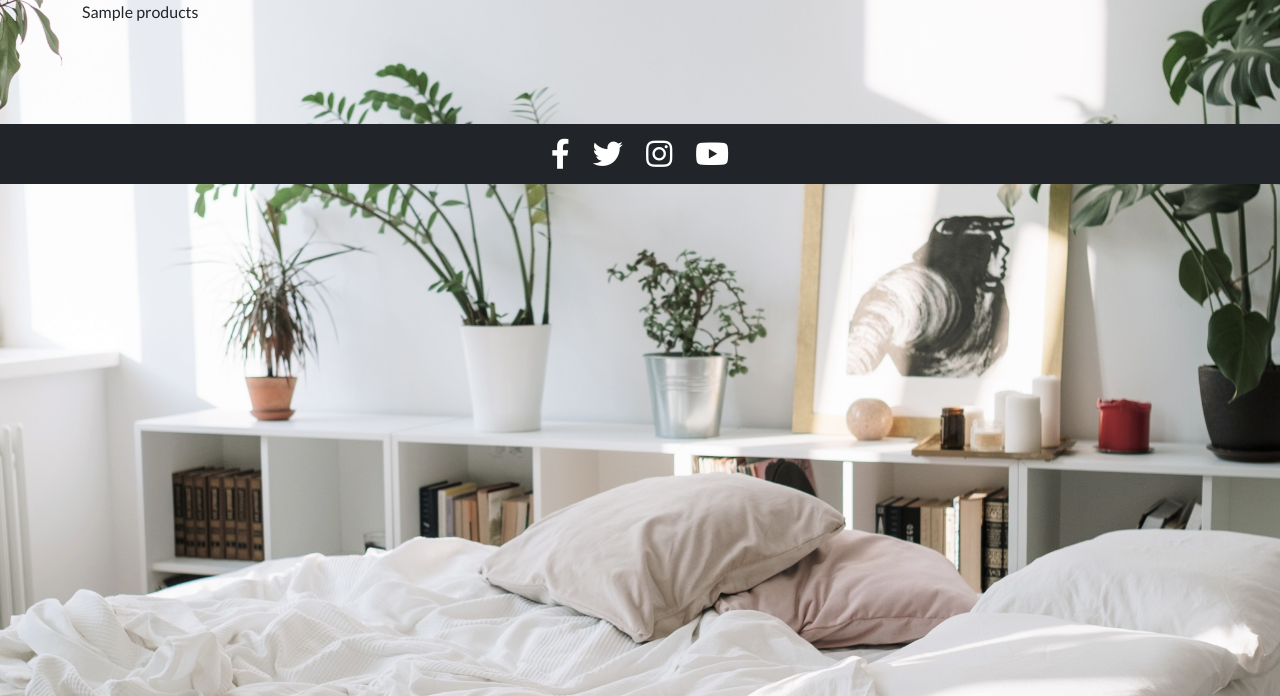
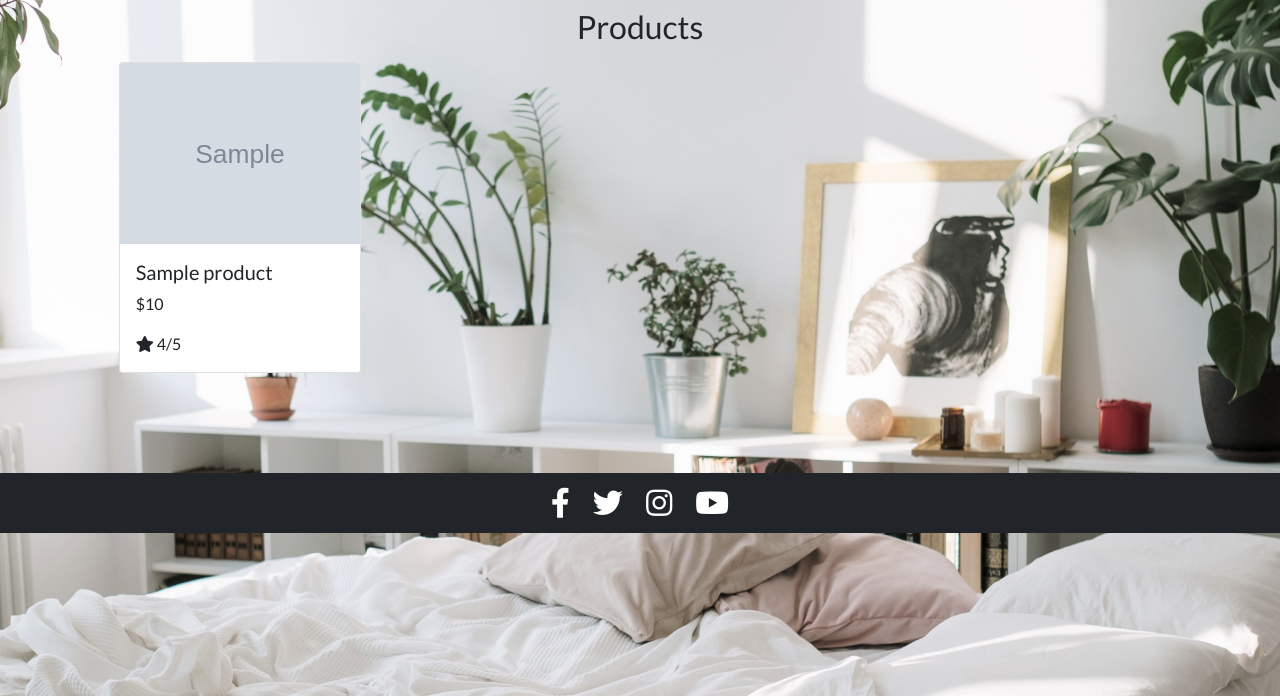
Before and after one commit to Chloe-O/Nandi-Store, a Django app: template products/templates/products/products.html in a window 1280 px wide. Shown: the part 104-800 px from the top of the page. Run offline with Django 3.2, Linux system fonts and the light colour scheme; the template is opened without the code that fills it: most values are stand-ins (such as "Sample title", 1, 10 or a date in 2020); grey boxes marked "Sample" are stand-in pictures; some libraries are stand-ins or nearby versions.

Commit message:
product template started

```diff
--- a/products/templates/products/products.html
+++ b/products/templates/products/products.html
@@ -12,10 +12,42 @@
 {% endblock %}
 
 {% block content %}
-<div class="container">
+<div class="container-fluid">
     <div class="row">
-        <div class="col">
-            {{ products }}
+        <div class="col text-center py-2">
+            <h2>Products</h2>
+        </div>
+    </div>
+    <div class="row">
+        <div class="col-10 product-container offset-1">
+            <div class="row"></div>
+            <div class="row">
+                {% for product in products %}
+                <div class="col-sm-60 col=-md-6 col-lg-4 col-xl-3">
+                    <div class="card h-100">
+                        {% if product.image %}
+                        <a href="">
+                            <img class="card-img-top img-fluid" src="{{ product.image.url }}" alt="{{ product.name }}">
+                        </a>
+                        {% else %}
+                        <a href="">
+                            <img class="card-img-top img-fluid" src="{{ MEDIA_URL }}noimage.png"
+                                alt="{{ product.name }}">
+                        </a>
+                        {% endif %}
+                        <div class="card-body">
+                            <h5 class="card-title">{{ product.name }}</h5>
+                            <p class="card-text">${{ product.price }}</p>
+                            {% if product.rating != 0 %}
+                            <p class="card-text"><i class="fas fa-star"></i> {{product.rating}}/5</p>
+                            {% else %}
+                            <p class="card-text">No ratings yet</p>
+                            {% endif %}
+                        </div>
+                    </div>
+                </div>
+                {% endfor %}
+            </div>
         </div>
     </div>
 </div>
--- a/static/css/base.css
+++ b/static/css/base.css
@@ -1,3 +1,22 @@
+/*Product Overlay
+.overlay {
+	height: 100%;
+	width: 100%;
+	top: 0;
+	left: 0;
+	position: fixed;
+	background: white;
+	z-index: -1;
+}
+*/
+
+/*Products Listing*/
+
+.card-size {
+   	flex: 0 0 48%;
+	max-width: 90%;
+}
+
 /*Header*/
 
 body {
```
